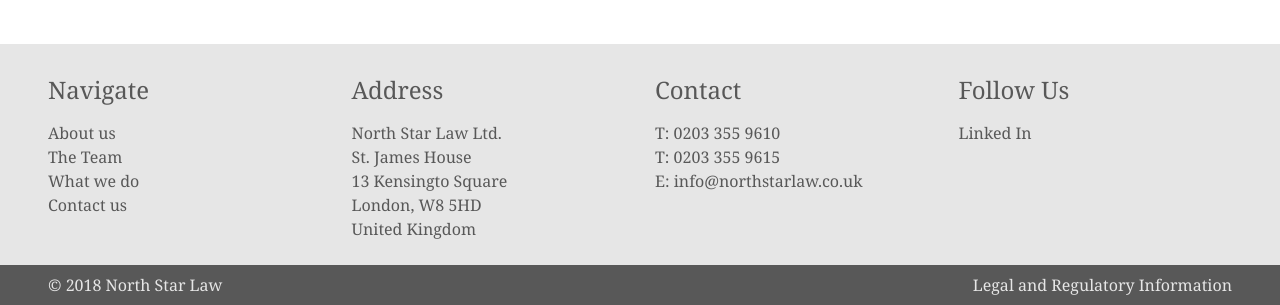
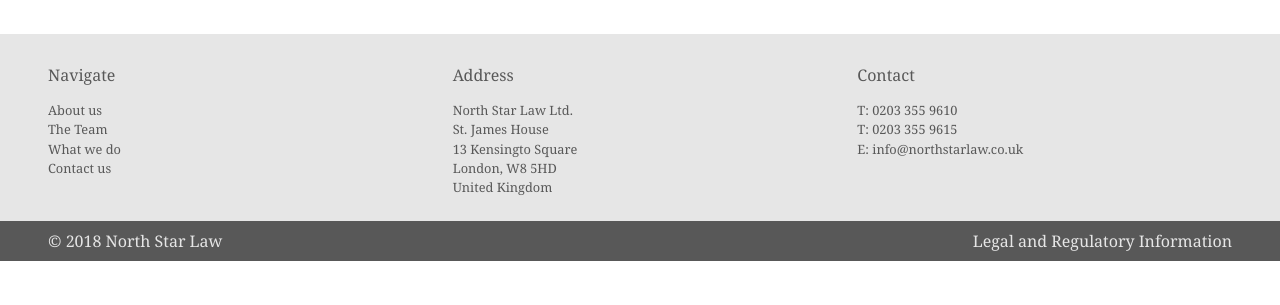
Before and after one commit to northstarlaw/website, a Jekyll site: the page built from docs/index.html, in a window 1280 px wide, cut to the strip 734-1039 px from the top of the page. Built offline with Jekyll 4.4.1, drawn with Linux system fonts in a browser that asks for light colours; after the commit the page ends 995 px from its top, so only the background shows below that.

Commit message:
Bug/header footer changes (#24)
* deleted follow us column from footer and reduced font-size

* removed padding from heading underline and created active state

```diff
--- a/docs/_includes/footer.html
+++ b/docs/_includes/footer.html
@@ -2,7 +2,7 @@
   <section class="footer">
     <div class="px-5">
       <div class="row">
-        <div class="col-md-3">
+        <div class="col-md-4">
           <h1 class="h2">Navigate</h1>
           <nav>
             <ul class="list-unstyled">
@@ -13,7 +13,7 @@
             </ul>
           </nav>
         </div>
-        <div class="col-md-3">
+        <div class="col-md-4">
           <h1 class="h2">Address</h1>
           <address>
             North Star Law Ltd. <br>
@@ -23,18 +23,12 @@
             United Kingdom
           </address>
         </div>
-        <div class="col-md-3">
+        <div class="col-md-4">
           <h1 class="h2">Contact</h1>
           <ul class="list-unstyled">
             <li><abbr title="Telephone">T</abbr>: <tel>0203 355 9610</tel></li>
             <li><abbr title="Telephone">T</abbr>: <tel>0203 355 9615</tel></li>
             <li><abbr title="Email">E</abbr>: info@northstarlaw.co.uk</li>
-          </ul>
-        </div>
-        <div class="col-md-3">
-          <h1 class="h2">Follow Us</h1>
-          <ul class="list-unstyled">
-            <li><a href="#">Linked In</a></li>
           </ul>
         </div>
       </div>
--- a/docs/_includes/header.html
+++ b/docs/_includes/header.html
@@ -6,21 +6,38 @@
           <img src="{{site.baseurl}}/assets/images/logo.png" alt="North Star Law" class="header-brand-image">
         </a>
 
+
         <button class="navbar-toggler" type="button" data-toggle="collapse" data-target="#navbarNav" aria-controls="navbarNav" aria-expanded="false" aria-label="Toggle navigation">
           <span class="navbar-toggler-icon"></span>
         </button>
         <ul class="ml-auto navbar-nav">
           <li class="nav-item">
+            {% if page.path == 'about.html' %}
+            <a href="{{site.baseurl}}/about" class="nav-link nav-link-active">About</a>
+            {% else %}
             <a href="{{site.baseurl}}/about" class="nav-link">About</a>
+            {% endif %}
           </li>
           <li class="nav-item">
+            {% if page.path == 'team.html' %}
+            <a href="{{site.baseurl}}/team" class="nav-link nav-link-active">The Team</a>
+            {% else %}
             <a href="{{site.baseurl}}/team" class="nav-link">The Team</a>
+            {% endif %}
           </li>
           <li class="nav-item">
+            {% if page.path == 'what-we-do.html' %}
+            <a href="{{site.baseurl}}/what-we-do" class="nav-link nav-link-active">What We Do</a>
+            {% else %}
             <a href="{{site.baseurl}}/what-we-do" class="nav-link">What We Do</a>
+            {% endif %}
           </li>
           <li class="nav-item">
+            {% if page.path == 'contact-us.html' %}
+            <a href="{{site.baseurl}}/contact-us" class="nav-link nav-link-active">Contact Us</a>
+            {% else %}
             <a href="{{site.baseurl}}/contact-us" class="nav-link">Contact Us</a>
+            {% endif %}
           </li>
         </ul>
       </nav>
--- a/docs/_sass/_footer.scss
+++ b/docs/_sass/_footer.scss
@@ -3,6 +3,12 @@
   padding-top: $spacer * 2;
   padding-bottom: ($spacer /2);
   margin-top: $spacer * 3;
+  h1 {
+    font-size: 1rem;
+  }
+  li, address {
+    font-size: 0.8rem;
+  }
 }
 
 .footer-legal {
--- a/docs/_sass/_nav.scss
+++ b/docs/_sass/_nav.scss
@@ -1,10 +1,24 @@
-.nav-link {
-  border-bottom: 2px solid transparent;
+.navbar-expand-md {
+  .navbar-nav {
+    .nav-link {
+      border-bottom: 2px solid transparent;
+      @include media-breakpoint-up('md'){
+        padding-left: 0;
+        padding-right: 0;
+        margin-right: 0.5rem;
+        margin-left: 0.5rem;
+      }
 
-  @include hover-focus {
-    border-bottom-color: theme-color("secondary");
+      @include hover-focus {
+        border-bottom-color: theme-color("secondary");
+      }
+      &-active {
+        border-bottom-color: theme-color("secondary");
+      }
+    }
   }
 }
+
 
 .nav {
   align-self: flex-end;
--- a/docs/_sass/_navbar.scss
+++ b/docs/_sass/_navbar.scss
@@ -2,6 +2,10 @@
   &:hover {
     border-bottom: 0;
   }
+}
+
+.nav-link-active {
+    border-bottom-color: #417fc0;
 }
 
 .navbar-collapse {
--- a/docs/_sass/_variables.scss
+++ b/docs/_sass/_variables.scss
@@ -21,6 +21,7 @@ $link-hover-decoration: none;
 
 // Navbar
 $navbar-padding-x: 0;
+$nav-link-padding-y: 0;
 
 // Paragraph
 $paragraph-margin-bottom: $spacer * 2;
```
